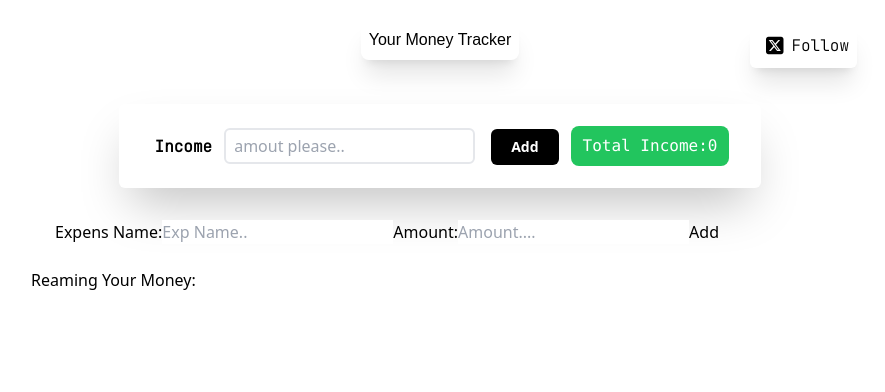
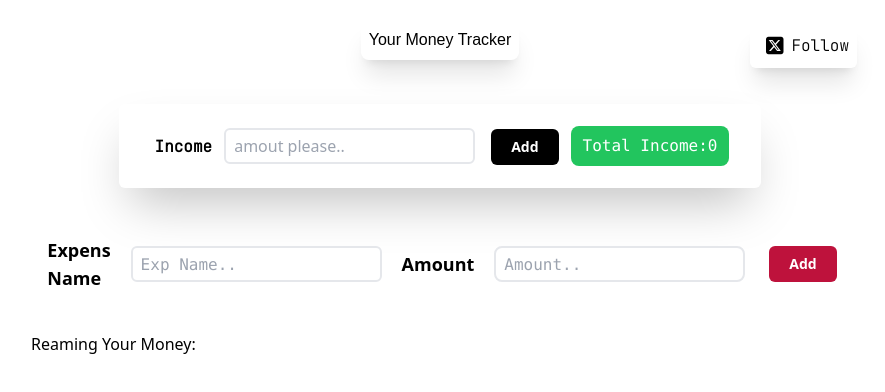
Before and after one commit to ujjwal2061/Your-Money, a React (Vite) app in the folder Exp/: page / in a window 1280 px wide. Shown: the top 392 px of the page, without its empty margins (200-1085 px from the left). Built offline with nearby package versions, Linux system fonts and the light colour scheme; a web font is replaced by a local one.

Commit message:
70% Done

```diff
--- a/Exp/src/Component/Content.jsx
+++ b/Exp/src/Component/Content.jsx
@@ -43,24 +43,16 @@ export default function Content() {
         </div>
       </div>
 
-      <div className='p-6 '>
-
-        <div>
-
-
-
+      <div className='p-3 m-2'>
+        <div className='p-1 flex flex-row justify-center rounded-lg gap-2 '>
+          <form onSubmit={handleraddbtn} className='p-3 flex  flex-row items-center justify-center gap-2  focus:bg-green-300 rounded-lg text-black'>
+          <label className='p-1  font-itim font-semibold text-lg'>Expens Name</label>
+          <input className='m-2  px-2 py-1 border-2 rounded-md placeholder:font-mono outline-none  focus:border-green-600' type='text' placeholder='Exp Name..' value={name} onChange={(e)=>setName(e.target.value)} />
+          <label className='p-1 font-itim  font-semibold text-lg'>Amount</label>
+          <input   className=" m-2 px-2 py-1 rounded-lg placeholder:font-mono outline-none border-2 focus:border-red-600" type='number' placeholder='Amount..' value={amount} onChange={(e)=>setAmount(e.target.value)} />
+          <button className=" ml-2 px-5 py-2  bg-rose-700 text-white text-sm rounded-md font-semibold hover:shadow-lg hover:bg-rose-500 " type="submit">Add</button>
+          </form>
         </div>
-        <label>Expens Name:</label>
-        <input type='text'
-        placeholder='Exp Name..'
-        value={name}
-        onChange={(e)=>setName(e.target.value)} />
-        <label>Amount:</label>
-        <input type='number'
-        placeholder='Amount....'
-        value={amount}
-        onChange={(e)=>setAmount(e.target.value)} />
-         <button onClick={handleraddbtn}>Add</button>
       </div>
       <ul>
       {allOver.map((exp, index)=>(
```
